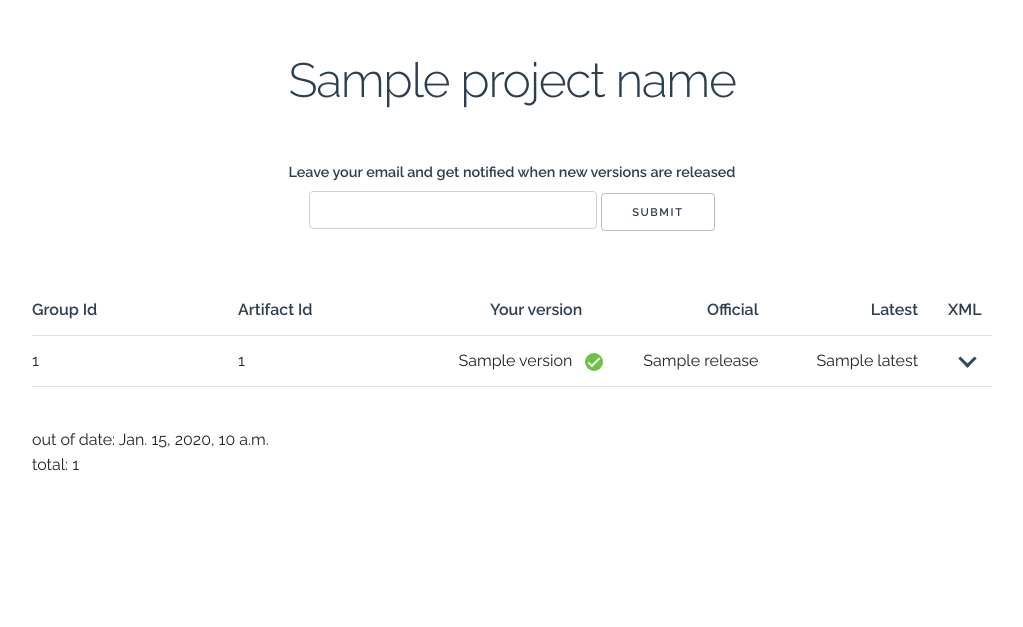
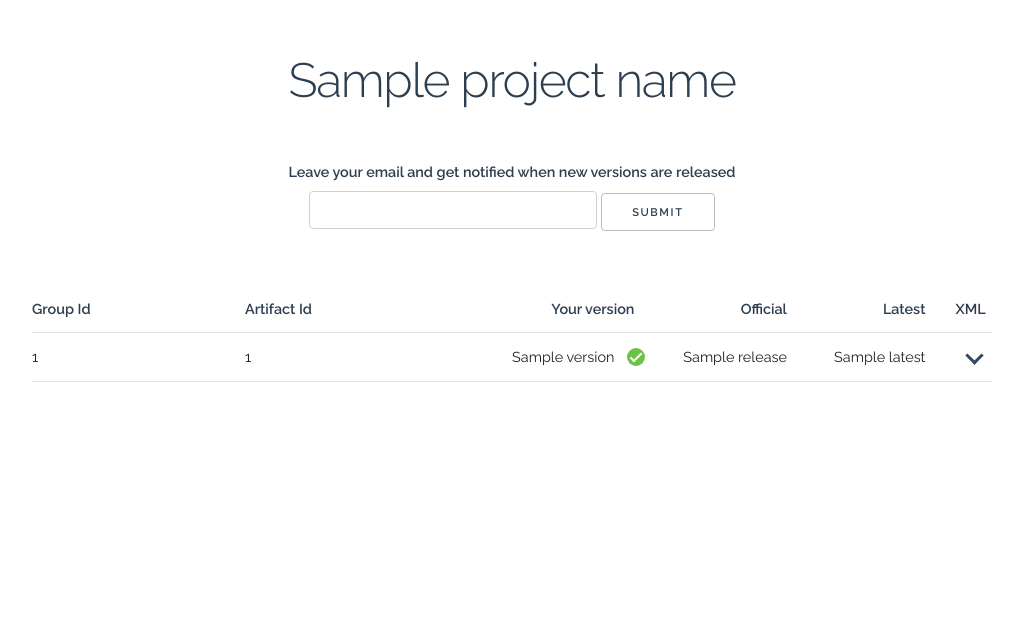
Before and after one commit to markotitel/libreeze, a Django app: template app/templates/app/result.html in a window 1280 px wide. Shown: the part 26-653 px from the top of the page, without its empty margins (128-1151 px from the left). Run offline with Django 3.2, Linux system fonts and the light colour scheme; the template is opened without the code that fills it: most values are stand-ins (such as "Sample title", 1, 10 or a date in 2020); some libraries are stand-ins or nearby versions.

Commit message:
Fixed wrapping of table cell content on smaller screens

```diff
--- a/app/static/app/css/lb-result.css
+++ b/app/static/app/css/lb-result.css
@@ -3,8 +3,16 @@
  * Custom
  */
 
+table {
+	font-size: .9em;
+}
+
 .widecell {
-	width: 11em;
+	min-width: 11em;
+}
+
+.mediumcell {
+	min-width: 6em;
 }
 
 caption {
@@ -13,8 +21,9 @@ caption {
 }
 
 .version {
+	min-width: 10em;
 	padding-left: 0;
-	padding-right: 25px;
+	padding-right: 35px;
 }
 
 h4 {
@@ -30,7 +39,7 @@ td.version, td.view-xml {
 
 .lb-ico {
 	position: absolute;
-	top: 35%;
+	top: 31%;
 	margin: 0 0 0 10px;
 }
 
--- a/app/templates/app/result.html
+++ b/app/templates/app/result.html
@@ -56,9 +56,9 @@
 						<tr>
 							<th class="widecell">Group Id</th>
 							<th class="widecell">Artifact Id</th>
-							<th class="text-right">Your version</th>
-							<th class="text-right">Official</th>
-							<th class="text-right">Latest</th>
+							<th class="text-right mediumcell">Your version</th>
+							<th class="text-right mediumcell">Official</th>
+							<th class="text-right mediumcell">Latest</th>
 							<th>XML</th>
 						</tr>
 					</thead>
@@ -114,31 +114,14 @@
 </dependency></textarea>
 								</div>
 							</td>
-<!--
-							<td></td>
-							<td></td>
-							<td colspan="4">
-								<ul class="xml-acts">
-									<li id="copy-xml" data-clipboard-target="clipboard-text" title="Click to copy xml">copy xml</li>
-									<li class="hide-xml">hide</li>
-								</ul>
-								 Textarea preserves indentation so please do not indent it's value
-								<textarea readonly class="xml_result" name="clipboard-text" id="clipboard-text">
-<dependency>
-	<groupId>com.datastax.cassandra</groupId>
-	<artifactId>cassandra-driver-core</artifactId>
-	<version>2.0.1</version>
-</dependency>
-								</textarea>
-							</td>
--->
 						</tr>
-
 						{% endfor %}
 					</tbody>
 				</table>
+<!--
 					<p>out of date: {{dependencies_out_of_date}}
 						<br/> total: {{dependencies_total_count}}</p>
+-->
 			</div>
 		</div>
 	</div>
```
